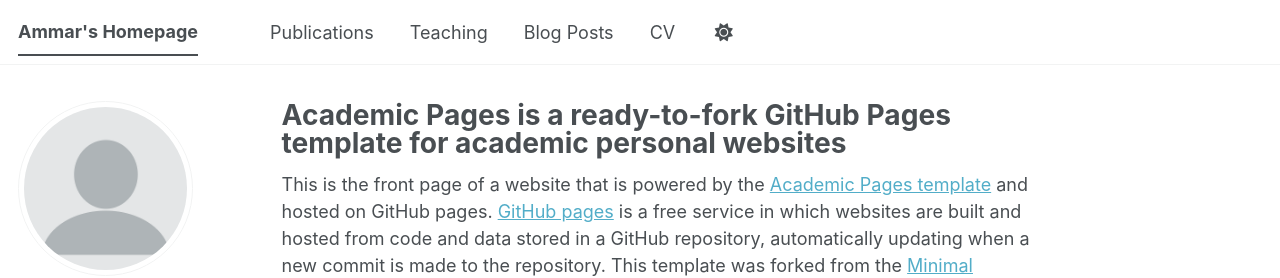
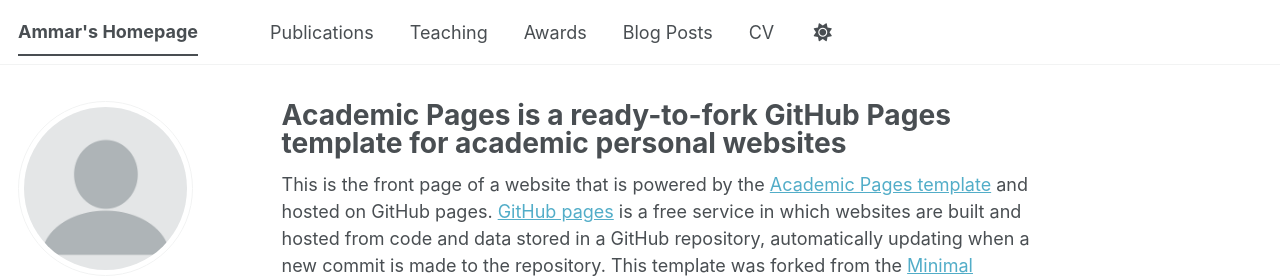
Before and after one commit to AmmarYacoub/AmmarYacoub.github.io, a Jekyll site: the page built from _pages/about.md, in a window 1280 px wide. Shown: the top 278 px of the page. Built offline with Jekyll 4.4.1, drawn with Linux system fonts in a browser that asks for light colours; some web fonts are replaced; a script bundle is joined from its source files by our own code; library files that are not in the unit come from our copies.

Commit message:
Add 'Awards' section to navigation

```diff
--- a/_data/navigation.yml
+++ b/_data/navigation.yml
@@ -22,6 +22,7 @@ main:
 
   # - title: "Portfolio"
   #   url: /portfolio/
+  - title: "Awards"
 
   - title: "Blog Posts"
     url: /year-archive/
```
